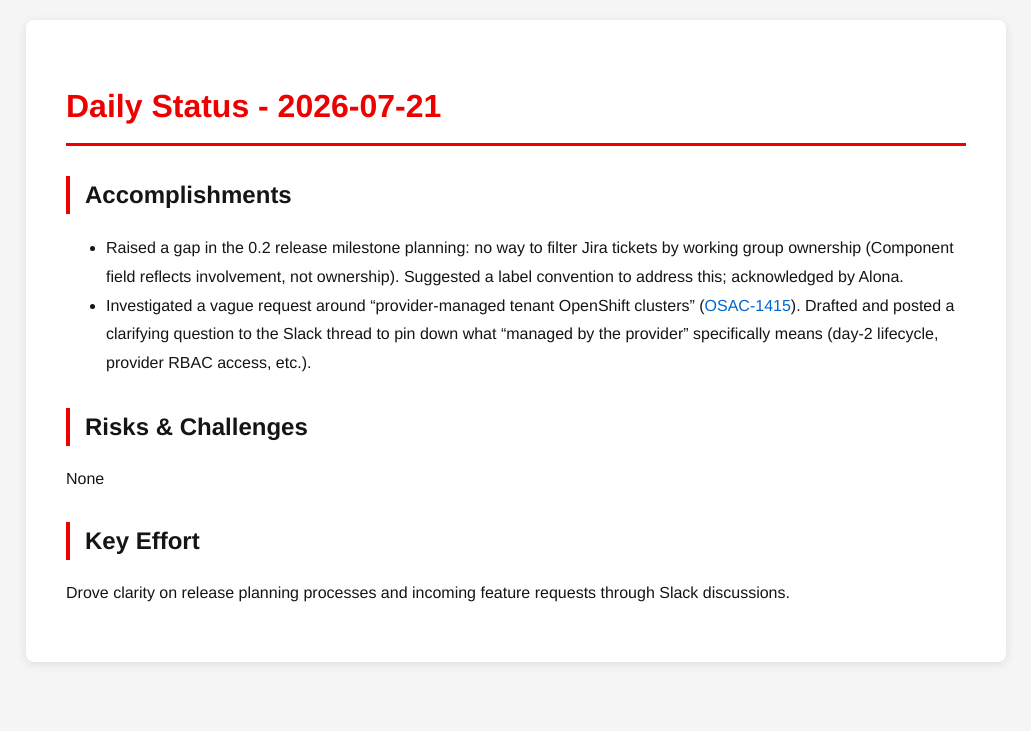
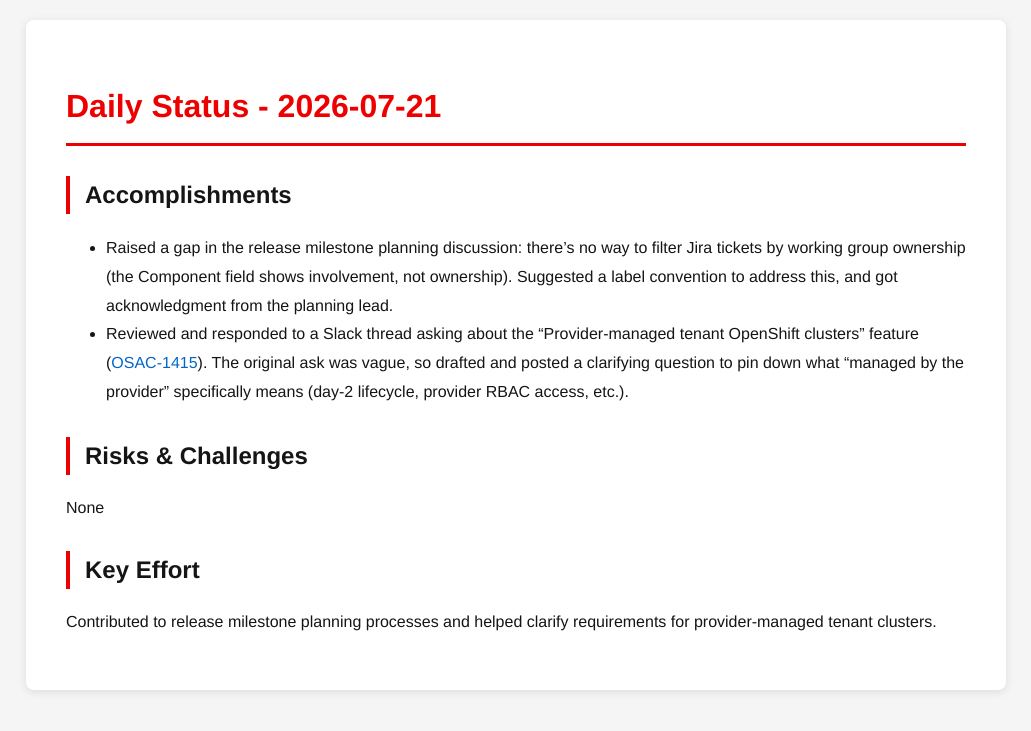
Before and after one commit to tzvatot/daily-status, a Jekyll site: the page built from 2026-07-21.md, in a window 1280 px wide. Shown: the top 731 px of the page, without its empty margins (124-1155 px from the left). Built offline with Jekyll 4.4.1, drawn with Linux system fonts in a browser that asks for light colours.

Commit message:
Daily status update - 2026-07-21

```diff
--- a/2026-07-21.md
+++ b/2026-07-21.md
@@ -7,11 +7,11 @@
 # Daily Status - 2026-07-21
 
 ## Accomplishments
-- Raised a gap in the 0.2 release milestone planning: no way to filter Jira tickets by working group ownership (Component field reflects involvement, not ownership). Suggested a label convention to address this; acknowledged by Alona.
-- Investigated a vague request around "provider-managed tenant OpenShift clusters" ([OSAC-1415](https://redhat.atlassian.net/browse/OSAC-1415)). Drafted and posted a clarifying question to the Slack thread to pin down what "managed by the provider" specifically means (day-2 lifecycle, provider RBAC access, etc.).
+- Raised a gap in the release milestone planning discussion: there's no way to filter Jira tickets by working group ownership (the Component field shows involvement, not ownership). Suggested a label convention to address this, and got acknowledgment from the planning lead.
+- Reviewed and responded to a Slack thread asking about the "Provider-managed tenant OpenShift clusters" feature ([OSAC-1415](https://redhat.atlassian.net/browse/OSAC-1415)). The original ask was vague, so drafted and posted a clarifying question to pin down what "managed by the provider" specifically means (day-2 lifecycle, provider RBAC access, etc.).
 
 ## Risks & Challenges
 None
 
 ## Key Effort
-Drove clarity on release planning processes and incoming feature requests through Slack discussions.
+Contributed to release milestone planning processes and helped clarify requirements for provider-managed tenant clusters.
```
